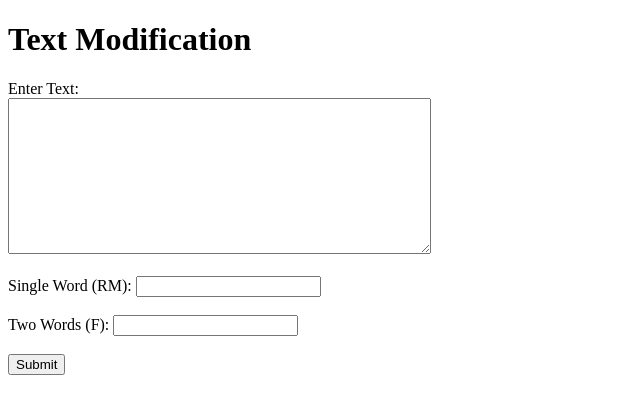
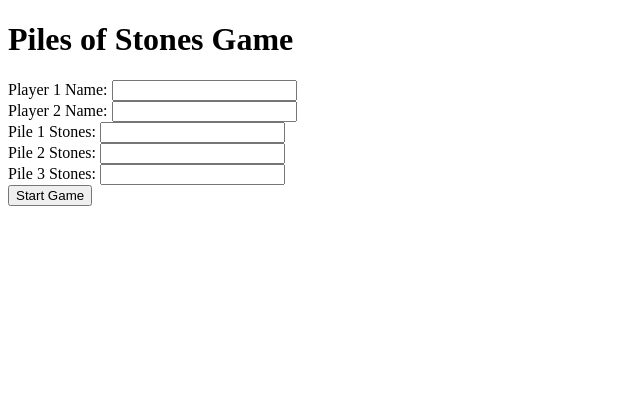
Before and after one commit to prathikh1998/PilesOfStonesGame, a Flask app: page / in a window 1280 px wide. Shown: the top 414 px of the page, without its empty margins (0-640 px from the left). Run offline with Flask 3, Linux system fonts and the light colour scheme.

Commit message:
Add files via upload

```diff
--- a/templates/index.html
+++ b/templates/index.html
@@ -1,18 +1,22 @@
 <!DOCTYPE html>
 <html>
 <head>
-    <title>Text Modification</title>
+    <title>Piles of Stones Game</title>
 </head>
 <body>
-    <h1>Text Modification</h1>
-    <form action="/" method="post">
-        <label for="text_input">Enter Text:</label><br>
-        <textarea id="text_input" name="text_input" rows="10" cols="50" required></textarea><br><br>
-        <label for="word">Single Word (RM):</label>
-        <input type="text" id="word" name="word"><br><br>
-        <label for="words">Two Words (F):</label>
-        <input type="text" id="words" name="words"><br><br>
-        <input type="submit" value="Submit">
+    <h1>Piles of Stones Game</h1>
+    <form action="/start" method="post">
+        <label for="player1">Player 1 Name:</label>
+        <input type="text" name="player1" required><br>
+        <label for="player2">Player 2 Name:</label>
+        <input type="text" name="player2" required><br>
+        <label for="pile1">Pile 1 Stones:</label>
+        <input type="number" name="pile1" required><br>
+        <label for="pile2">Pile 2 Stones:</label>
+        <input type="number" name="pile2" required><br>
+        <label for="pile3">Pile 3 Stones:</label>
+        <input type="number" name="pile3" required><br>
+        <input type="submit" value="Start Game">
     </form>
 </body>
 </html>
```
Also changed, not shown: templates/game.html (added, +39 -0 lines), templates/game_over.html (added, +12 -0 lines).
